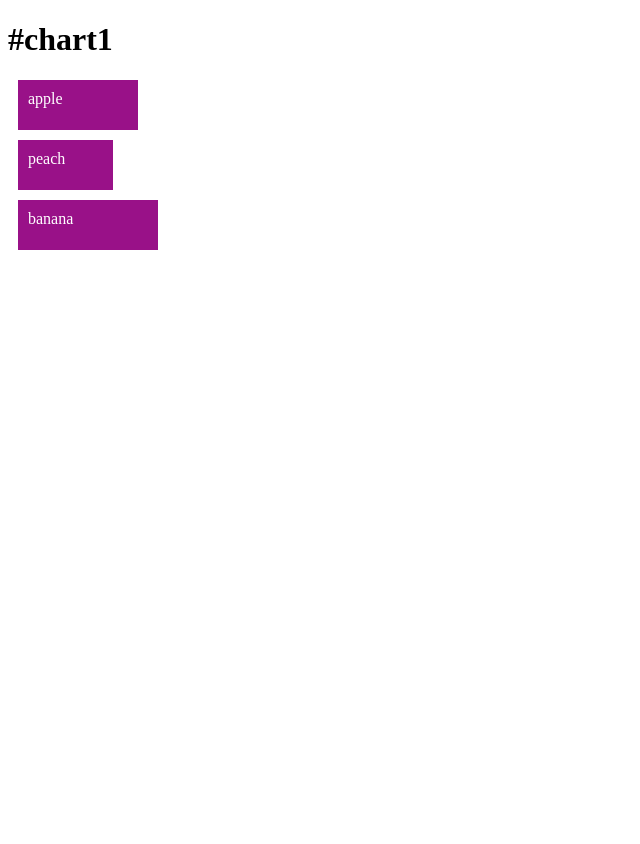
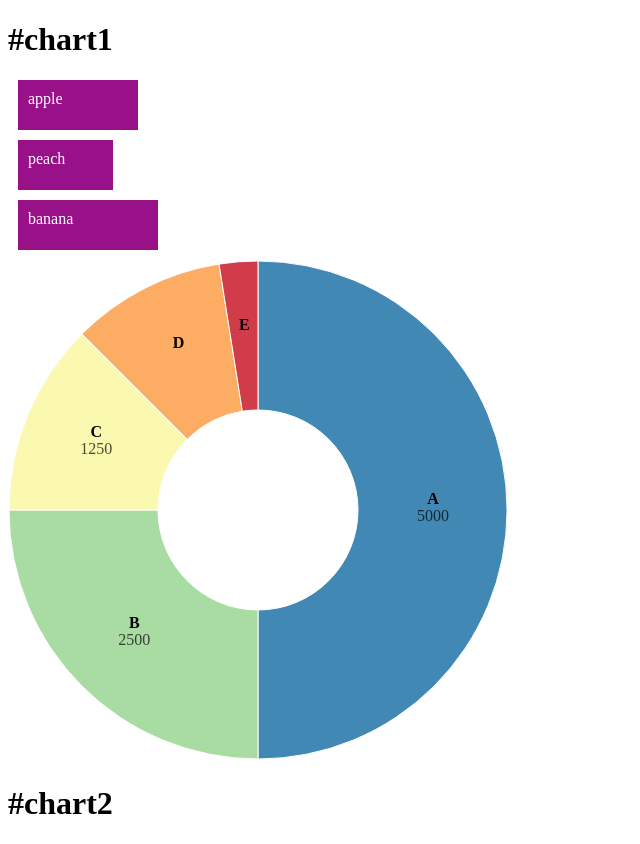
Before and after one commit to YUUKIToriyama/d3sample-drawFromCSV, a plain HTML site: page index.html in a window 1280 px wide. Shown: the whole page, without its empty margins (0-640 px from the left). Before the commit the page ends 800 px from the top, so only its background shows below. Drawn offline with nearby package versions, Linux system fonts and the light colour scheme; no server answers.

Commit message:
add a method drawFromCSV.pieChart()

```diff
--- /dev/null
+++ b/data/table2.csv
@@ -0,0 +1,6 @@
+name,value
+A,5000
+B,2500
+C,1250
+D,1000
+E,250
--- a/index.html
+++ b/index.html
@@ -13,7 +13,12 @@
 			<h1>#chart1</h1>
 		</div>
 		<script type="text/javascript">
-			drawFromCSV("./data/table1.csv", "#chart1")
+			drawFromCSV.barChart("./data/table1.csv", "#chart1")
 		</script>
+
+		<svg id="chart2">
+			<h1>#chart2</h1>
+		</svg>
+		<script type="text/javascript">drawFromCSV.pieChart("./data/table2.csv", "#chart2")</script>
 	</body>
 </html>
--- a/main.js
+++ b/main.js
@@ -1,20 +1,7 @@
 /* main.js */
-/*
-var data = [1100, 1000, 900, 800, 1050];
-d3.select(".bar_chart").selectAll("div").data(data).enter().append("div").style("width", d => {return d / 10 + "px";}).text(d => {return d});
-*/
-var data2 = [
-	{name: "A", value: "100"},
-	{name: "B", value: "150"},
-	{name: "C", value: "200"},
-	{name: "D", value: "250"},
-	{name: "E", value: "350"}
-];
 
-//d3.select(".xy_bar_chart").selectAll("div").data(data2).enter().append("rect").attr("class", "bar").attr("x", d => {return d.name}).attr("y", d => {return d.value}).attr("height", d => {return d.value}).attr("width", d => {return "30"});
-//
-
-const drawFromCSV = (file, elemId) => {
+const drawFromCSV = {
+	barChart: (file, elemId) => {
 		d3.csv(file, data => {
 			return {
 				name: data.name,
@@ -28,6 +15,65 @@ const drawFromCSV = (file, elemId) => {
 				.attr("class", "bar")
 				.text(d => {return d.name})
 		})
+	},
+
+	pieChart: (file, elemId) => {
+		// 描画サイズの指定
+		const width = 500;
+		const height = 500;
+
+		// データの読み込み
+		d3.csv(file, data => {
+			return {
+				name: data.name,
+				value: data.value
+			};
+		}).then(data => {
+			// dataのnameごとにグラフで使用する色を設定
+			var color = d3.scaleOrdinal()
+				.domain(data.map(d => d.name))
+				.range(d3.quantize(t => d3.interpolateSpectral(t * 0.8 + 0.1), data.length).reverse());
+			// 円グラフの内径・外径の設定
+			var arc = d3.arc().innerRadius(100).outerRadius(Math.min(width, height) / 2 - 1);
+			// 円グラフのラベル表示位置の設定
+			const radius = Math.min(width, height) / 2 * 0.7;
+			var arcLabel = d3.arc().innerRadius(radius).outerRadius(radius);
+			// 各データごとの角度を計算
+			var arcs = d3.pie().sort(null).value(d => {return d.value})(data);
+
+			// 描画エリアを選択
+			var svg = d3.select(elemId).attr("text-anchor", "middle").attr("width", width).attr("height", height);
+			// g要素を追加
+			const g = svg.append("g").attr("transform", `translate(${width / 2}, ${height / 2})`);
+
+			// g要素に各データのpath要素を追加
+			g.selectAll("path").data(arcs).enter()
+				.append("path")
+				.attr("fill", d => color(d.data.name))
+				.attr("stroke", "white")
+				.attr("d", arc)
+				.append("title")
+				.text(d => `${d.data.name}: ${d.data.value.toLocaleString()}`);
+			// データごとにtext要素を設定
+			const text = g.selectAll("text").data(arcs).enter()
+				.append("text")
+				.attr("transform", d => `translate(${arcLabel.centroid(d)})`)
+				.attr("dy", "0.35em");
+
+			 // text要素にデータ名を設定（dataのnameを設定）
+			text.append("tspan")
+				.attr("x", 0)
+				.attr("y", "-0.7em")
+				.style("font-weight", "bold")
+				.text(d => d.data.name);
+
+			// text要素にデータ名を設定（dataのvalueを設定）
+			text.filter( d => (d.endAngle - d.startAngle) > .7535).append("tspan")
+				.attr("x", 0)
+				.attr("y", "0.7em")
+				.attr("fill-opacity", 0.7)
+				.text(d => d.data.value.toLocaleString());
+
+		})
 	}
-
-drawFromCSV("./table.csv", "#chart1")
+}
```
Also changed, not shown: chart.css (line endings or trailing spaces). Lines whose indentation alone changed are shown as unchanged.
